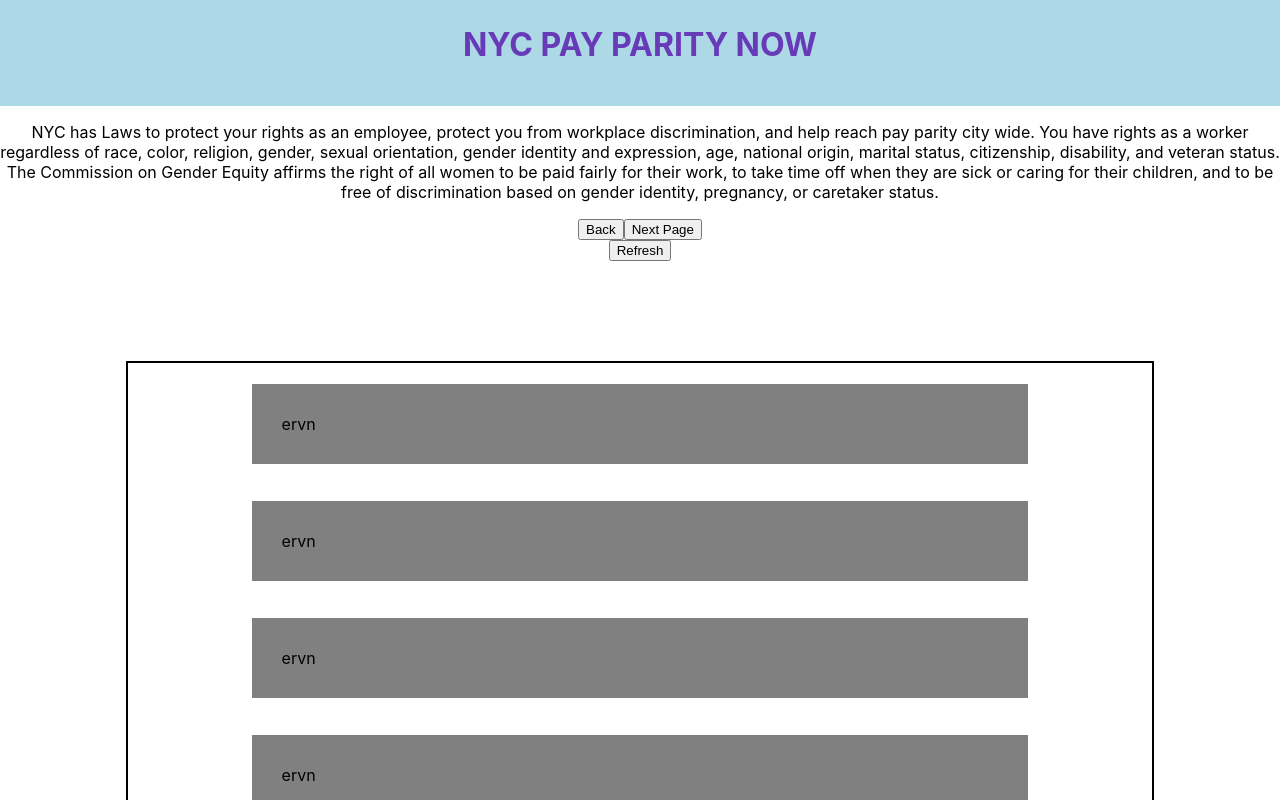
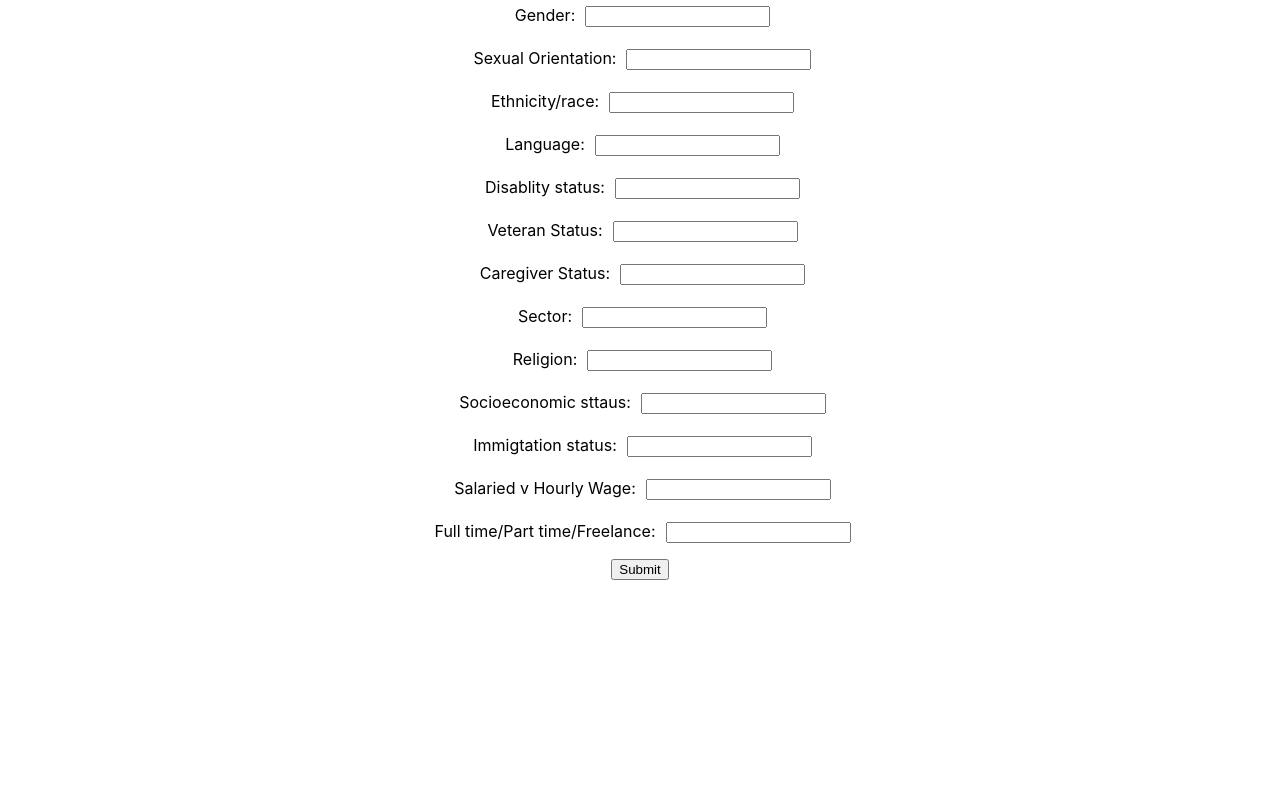
Before and after one commit to AGarciaNY/equal_pay, a React (Create React App) app: page / in a window 1280 px wide. Shown: the top 800 px of the page. Built offline with nearby package versions, Linux system fonts and the light colour scheme.

Commit message:
connected pages

```diff
--- a/src/App.js
+++ b/src/App.js
@@ -11,9 +11,21 @@ let sampleData = {
 
 }
 
-function App() {
-  let info = false;
-  if(info){
+class App extends Component{
+  constructor(props){
+    super(props)
+    this.state={
+      done: false
+    }
+  }
+
+  doneQuest(){
+    this.setState({
+      done: true
+    })
+  }
+  render(){
+    if(this.state.done){
       return (
         <div className="App">
           <HomePage data="hello world"/>
@@ -21,12 +33,12 @@ function App() {
       );
     } else {
       return (
-      //switch this out with the questionaire or survey
         <div className="App">
-        <HomePage data="ervn"/>
+          <Survay done={()=>this.doneQuest()}/>
         </div>
       );
     }
   }
+}
 
 export default App;
--- a/src/Components/survay/survay.js
+++ b/src/Components/survay/survay.js
@@ -78,6 +78,7 @@ export default class Survay extends Component{
     this.setState({
       inofrmation: data
     });
+    this.props.done();
 
 
     console.log(this.state.inofrmation)
```
Lines whose indentation alone changed are shown as unchanged.
